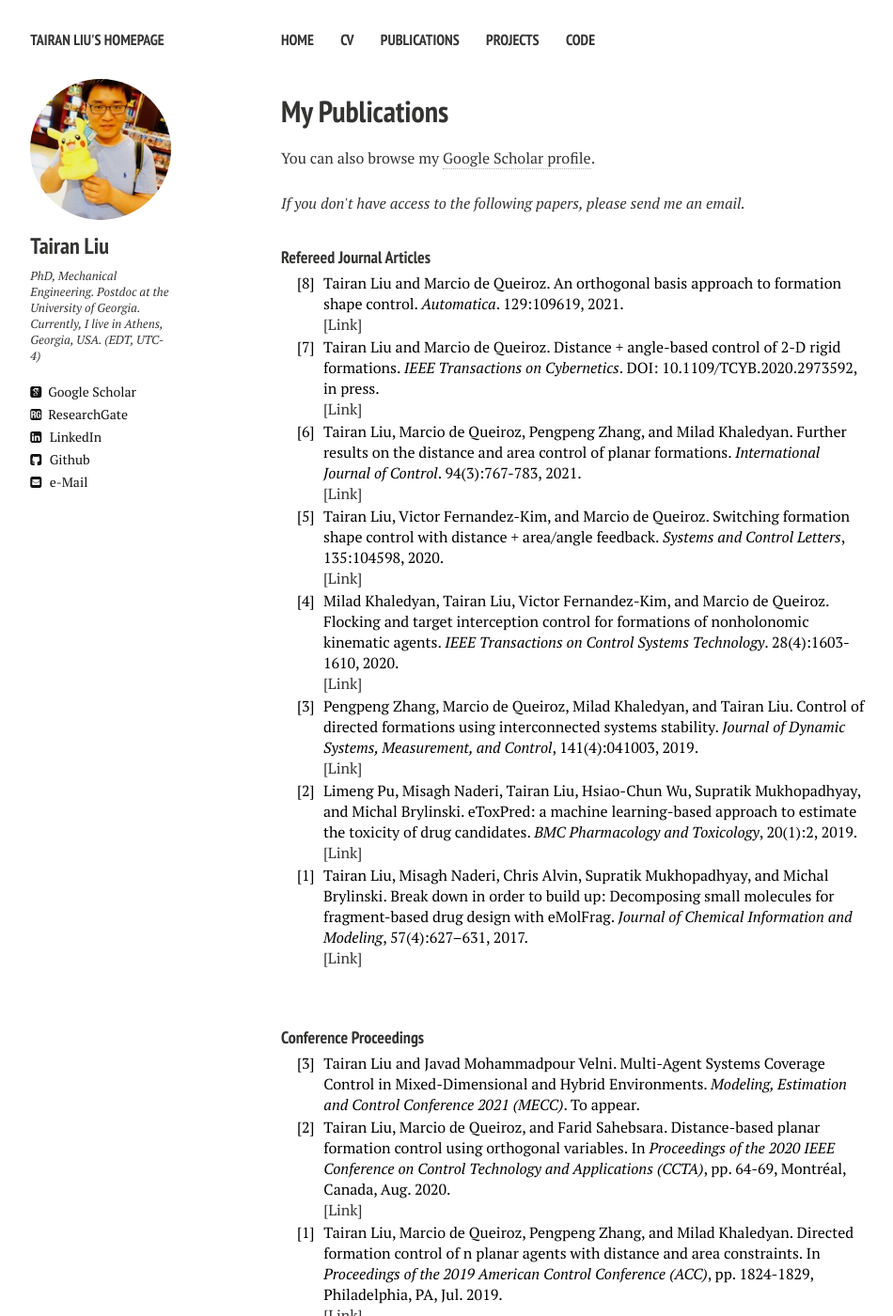
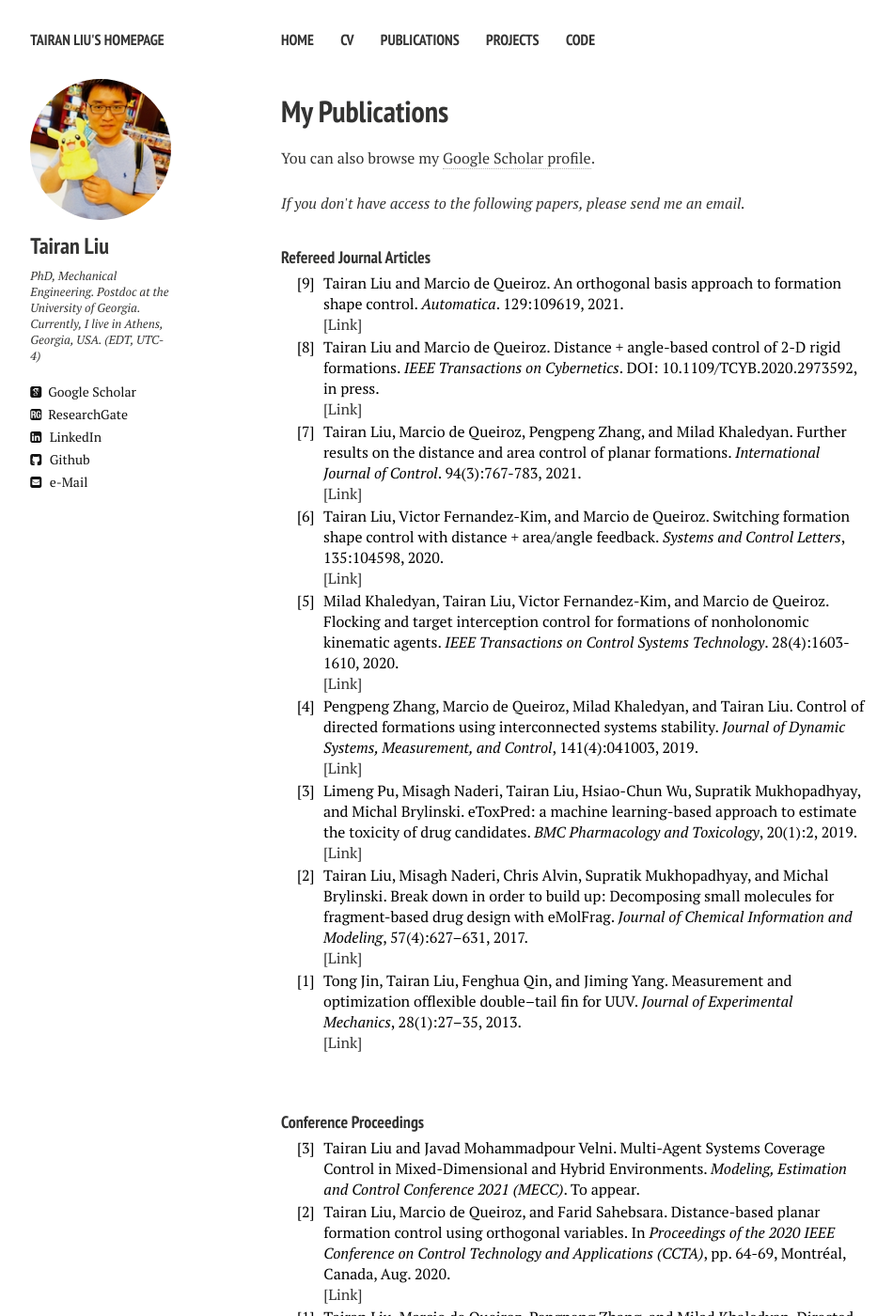
Before and after one commit to liutairan/liutairan.github.io, a Jekyll site: the page built from publications.md, in a window 1280 px wide and 1400 px high. Shown: the whole window at 94% size, without its empty margins (21-971 px from the left). Built offline with Jekyll 4.4.1, drawn with Linux system fonts in a browser that asks for light colours; nearby versions of some CDN libraries; comment, search, counter and statistics services are not loaded.

Commit message:
Update publications.html

```diff
--- a/_layouts/publications.html
+++ b/_layouts/publications.html
@@ -102,7 +102,7 @@ function toggleBibtex(articleid) {
 			<div class="container">
 				<table>
 					<tr>
-            <td>[8]</td>
+            <td>[9]</td>
             <td>&nbsp; &nbsp;</td>
             <td>Tairan Liu and Marcio de Queiroz.
                 An orthogonal basis approach to formation shape control.
@@ -188,6 +188,16 @@ function toggleBibtex(articleid) {
 							<a href="https://pubs.acs.org/doi/10.1021/acs.jcim.6b00596" target="_blank">[Link]</a>
 						</td>
 					</tr>
+					<tr>
+            <td>[1]</td>
+            <td>&nbsp; &nbsp;</td>
+            <td>Tong Jin, Tairan Liu, Fenghua Qin, and Jiming Yang.
+                Measurement and optimization offlexible double–tail fin for UUV.
+                <cite>Journal of Experimental Mechanics</cite>, 28(1):27–35, 2013.
+								<br>
+								<a href="https://en.cnki.com.cn/Article_en/CJFDTotal-SYLX201301004.htm" target="_blank">[Link]</a>
+            </td>
+          </tr>
 				</table>
 			</div>
 
```
Also changed, not shown: other parts of _layouts/publications.html (+7 -7 lines).
